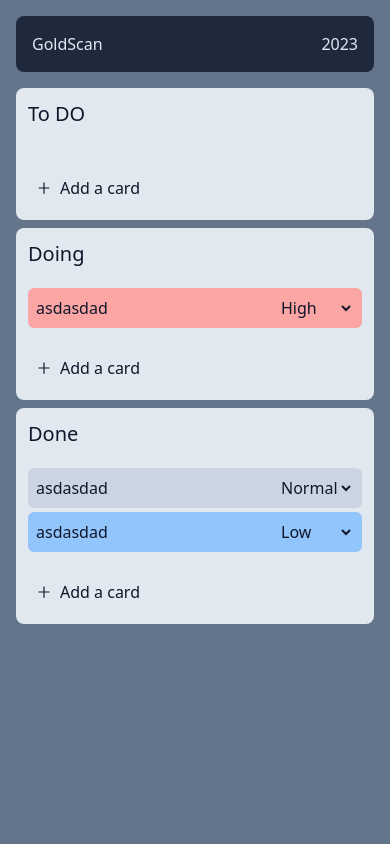
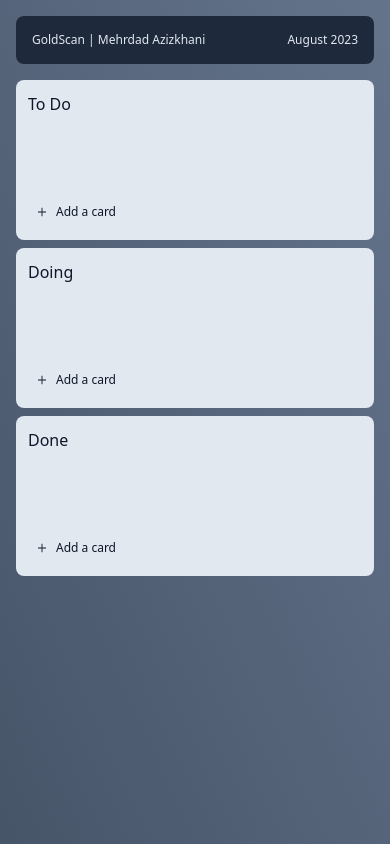
Before and after one commit to mehrdadazizkhani/GoldScan-Task, a React (Vite) app: page / in a window 390 px wide. Built offline with nearby package versions, Linux system fonts and the light colour scheme.

Commit message:
Add drag and drop functionality

```diff
--- a/src/App.jsx
+++ b/src/App.jsx
@@ -1,21 +1,22 @@
 import { useContext } from "react";
 import Column from "./components/Column";
 import { TaskContext } from "./context/TaskProvider";
+import NewTask from "./components/NewTask";
 
 function App() {
-  const { tasks } = useContext(TaskContext);
-
+  const { tasks, openModal } = useContext(TaskContext);
   return (
-    <main className="min-h-[100dvh] w-full flex-col gap-2 bg-slate-500 p-4">
-      <header className="container m-auto mb-4 flex justify-between rounded-lg bg-slate-800 p-4 text-slate-200">
-        <span>GoldScan</span>
-        <span>2023</span>
+    <main className="min-h-[100dvh] w-full flex-col gap-2 bg-gradient-to-bl from-slate-500 to-slate-600 p-4">
+      <header className="container m-auto mb-4 flex justify-between rounded-lg bg-slate-800 p-4 text-xs text-slate-200 lg:text-base">
+        <span>GoldScan | Mehrdad Azizkhani</span>
+        <span>August 2023</span>
       </header>
-      <section className="container m-auto flex w-full flex-col gap-2 md:flex-row">
-        <Column title="To DO" cards={tasks} stage="todo" />
-        <Column title="Doing" cards={tasks} stage="doing" />
-        <Column title="Done" cards={tasks} stage="done" />
+      <section className="container m-auto flex w-full flex-col gap-2 lg:flex-row">
+        <Column title="To Do" tasks={tasks} stage="todo" />
+        <Column title="Doing" tasks={tasks} stage="doing" />
+        <Column title="Done" tasks={tasks} stage="done" />
       </section>
+      {openModal.open && <NewTask stage={openModal.stage} />}
     </main>
   );
 }
--- a/src/components/Card.jsx
+++ b/src/components/Card.jsx
@@ -1,29 +1,102 @@
-import React from "react";
+import React, { useContext, useState } from "react";
+import { AiOutlineEdit, AiOutlineDelete, AiOutlineCheck } from "react-icons/ai";
+import { TaskContext } from "../context/TaskProvider";
 
 const Card = ({ data }) => {
+  const [tag, setTag] = useState(data.tag);
+  const [edit, setEdit] = useState(false);
+  const [input, setInput] = useState(data.task);
+  const { handleDelete, setDragOver } = useContext(TaskContext);
+  const [deleteAlert, setDeleteAlert] = useState(false);
+
+  const handleDeleteTask = () => {
+    handleDelete(data.id);
+    setDeleteAlert(false);
+  };
+
+  const handleOnDrag = (e) => {
+    e.dataTransfer.setData("id", data.id);
+    setDragOver(true);
+  };
+
   return (
     <div
-      draggable
-      className={`${
-        data.tag === "low"
-          ? "bg-blue-300"
-          : data.tag === "high"
-          ? " bg-red-300"
-          : " bg-slate-300"
-      } flex w-full cursor-pointer justify-between rounded-md p-2`}
+      onDragStart={handleOnDrag}
+      onDragEnd={() => setDragOver(false)}
+      draggable={edit ? false : true}
+      className={`relative flex w-full cursor-pointer justify-between overflow-hidden rounded-md bg-slate-300 py-1 text-xs md:text-sm lg:text-base`}
     >
-      <p>{data.task}</p>
-      <select className="bg-transparent">
-        <option selected={data.tag === "low"} value="low">
-          Low
-        </option>
-        <option selected={data.tag === "normal"} value="normal">
-          Normal
-        </option>
-        <option selected={data.tag === "high"} value="high">
-          High
-        </option>
-      </select>
+      {deleteAlert && (
+        <div className="fixed left-0 top-0 z-[500] flex h-[100dvh] w-full items-center justify-center  bg-slate-800/10 p-10 backdrop-blur-sm">
+          <div className="flex w-full flex-col items-center justify-center gap-5 rounded-lg bg-slate-900 p-5 text-slate-300 md:w-96">
+            <p>Are you sure you want to delete this task?</p>
+            <div className="flex w-full gap-1">
+              <button
+                onClick={handleDeleteTask}
+                className="flex w-full items-center justify-center gap-1 rounded-md bg-slate-800 p-2 transition-all duration-300 hover:bg-blue-800"
+              >
+                Delete
+              </button>
+              <button
+                onClick={() => setDeleteAlert(false)}
+                className="flex w-full items-center justify-center gap-1 rounded-md bg-slate-800 p-2 transition-all duration-300 hover:bg-red-800"
+              >
+                Cancel
+              </button>
+            </div>
+          </div>
+        </div>
+      )}
+      <div className="w-1/2 pl-4 2xl:w-2/3">
+        {edit ? (
+          <input
+            autoFocus
+            type="text"
+            value={input}
+            onChange={(e) => setInput(e.target.value)}
+            className="w-full truncate bg-transparent px-4 py-2"
+          />
+        ) : (
+          <p className="w-full truncate px-4 py-2">{input}</p>
+        )}
+      </div>
+      <div className="flex w-1/2 items-center justify-end gap-1 p-1 2xl:w-1/3">
+        <select
+          value={tag}
+          className="bg-transparent text-xs"
+          onChange={(e) => setTag(e.target.value)}
+        >
+          <option value="low">Low</option>
+          <option value="normal">Normal</option>
+          <option value="high">High</option>
+        </select>
+        <div
+          className={`flex aspect-square h-full items-center justify-center rounded-full ${
+            edit ? "bg-green-700 text-slate-300" : "bg-transparent/10"
+          }`}
+        >
+          {edit ? (
+            <AiOutlineCheck onClick={() => setEdit(false)} />
+          ) : (
+            <AiOutlineEdit onClick={() => setEdit(true)} />
+          )}
+        </div>
+        <div
+          onClick={() => setDeleteAlert(true)}
+          className="flex aspect-square h-full items-center justify-center rounded-full bg-transparent/10"
+        >
+          <AiOutlineDelete />
+        </div>
+      </div>
+      <div
+        className={`${
+          data.tag === "low"
+            ? "bg-blue-300"
+            : data.tag === "high"
+            ? " bg-red-300"
+            : " bg-slate-400"
+        } absolute bottom-0 left-0 h-full w-2`}
+      ></div>
     </div>
   );
 };
--- a/src/components/Column.jsx
+++ b/src/components/Column.jsx
@@ -1,20 +1,45 @@
-import React from "react";
+import React, { useContext, useState } from "react";
 import { AiOutlinePlus } from "react-icons/ai";
 import Card from "./Card";
+import { TaskContext } from "../context/TaskProvider";
 
-const Column = ({ title, cards, stage }) => {
-  const cardsByStage = cards.filter((card) => card.stage === stage);
+const Column = ({ title, tasks, stage }) => {
+  const tasksByStage = tasks.filter((task) => task.stage === stage);
+  const { handleChangeStage, setOpenModal, dragOver, setDragOver } =
+    useContext(TaskContext);
+
+  const handleOnDrop = (e) => {
+    handleChangeStage(e.dataTransfer.getData("id"), stage);
+    setDragOver(false);
+  };
+
+  const handleOnDragOver = (e) => {
+    e.preventDefault();
+  };
 
   return (
-    <div className="flex h-fit w-full flex-col justify-between gap-5 rounded-lg bg-slate-200 p-3 text-slate-900">
-      <h2 className="text-xl font-medium">{title}</h2>
-      <div className="flex flex-col gap-1">
-        {cardsByStage.map((card) => (
+    <div
+      name={stage}
+      className="flex h-fit w-full flex-col justify-between gap-5 rounded-lg bg-slate-200 p-3 text-slate-900 lg:w-1/3"
+    >
+      <h2 className="text-base font-medium lg:text-xl">{title}</h2>
+      <div
+        onDrop={handleOnDrop}
+        onDragOver={handleOnDragOver}
+        className="relative flex min-h-[40px] w-full flex-col gap-1 p-2 lg:min-h-[50px]"
+      >
+        {dragOver && (
+          <div className="absolute left-0 top-0 h-full w-full animate-pulse rounded-lg border border-dashed border-green-700"></div>
+        )}
+        {tasksByStage.map((card) => (
           <Card key={card.id} data={card} />
         ))}
       </div>
-      <div className="flex cursor-pointer items-center gap-2 rounded-md p-2 transition-all duration-300 hover:bg-slate-300">
-        <AiOutlinePlus />
+      <div
+        onClick={() => setOpenModal({ open: true, stage: stage })}
+        className="group flex cursor-pointer items-center gap-2 rounded-md p-2 text-xs transition-all duration-300 hover:bg-slate-300 md:text-sm lg:text-base"
+      >
+        <AiOutlinePlus className="transition-all duration-300 group-hover:rotate-90" />
         Add a card
       </div>
     </div>
--- /dev/null
+++ b/src/components/NewTask.jsx
@@ -0,0 +1,66 @@
+import React, { useContext, useState } from "react";
+import { TaskContext } from "../context/TaskProvider";
+
+const NewTask = ({ stage }) => {
+  const { setOpenModal, handleAdd } = useContext(TaskContext);
+  const [tag, setTag] = useState("normal");
+  const [task, setTask] = useState("");
+
+  const handleAddTask = () => {
+    const now = new Date();
+    let id = now.getFullYear().toString();
+    id += (now.getMonth < 9 ? "0" : "") + now.getMonth().toString();
+    id += (now.getDate < 10 ? "0" : "") + now.getDate().toString();
+    id += (now.getDate < 24 ? "0" : "") + now.getHours().toString();
+    id += (now.getDate < 60 ? "0" : "") + now.getMinutes().toString();
+    id += (now.getDate < 60 ? "0" : "") + now.getSeconds().toString();
+    id += (now.getDate < 1000 ? "0" : "") + now.getMilliseconds().toString();
+    if (task) {
+      handleAdd({ id: id, stage: stage, task: task, tag: tag });
+      setOpenModal({ ...setOpenModal, open: false });
+    }
+  };
+
+  return (
+    <section
+      className={`absolute left-0 top-0 flex h-[100dvh] w-full items-center justify-center bg-slate-800/10 p-10 backdrop-blur-sm`}
+    >
+      <div className="flex w-full flex-col gap-2 rounded-lg bg-slate-900 p-5 text-slate-300 md:w-96">
+        <span> New Task</span>
+        <input
+          onChange={(e) => setTask(e.target.value)}
+          value={task}
+          id="task"
+          type="text"
+          placeholder="write a task"
+          className="w-full rounded-md bg-slate-700 p-2"
+        />
+        <select
+          defaultValue="normal"
+          onChange={(e) => setTag(e.target.value)}
+          className="rounded-md bg-slate-700 p-2"
+        >
+          <option value="low">Low</option>
+          <option value="normal">Normal</option>
+          <option value="high">High</option>
+        </select>
+        <div className="flex w-full gap-1">
+          <button
+            onClick={handleAddTask}
+            className="flex w-full items-center justify-center gap-1 rounded-md bg-slate-800 p-2 transition-all duration-300 hover:bg-blue-800"
+          >
+            Add
+          </button>
+          <button
+            onClick={() => setOpenModal({ ...setOpenModal, open: false })}
+            className="flex w-full items-center justify-center gap-1 rounded-md bg-slate-800 p-2 transition-all duration-300 hover:bg-red-800"
+          >
+            Cancel
+          </button>
+        </div>
+      </div>
+    </section>
+  );
+};
+
+export default NewTask;
--- a/src/context/TaskProvider.jsx
+++ b/src/context/TaskProvider.jsx
@@ -1,16 +1,51 @@
+import { stringify } from "postcss";
 import React, { createContext, useState } from "react";
 
 export const TaskContext = createContext();
 
 const TaskProvider = ({ children }) => {
-  const [tasks, setTasks] = useState([
-    { id: 56565, stage: "doing", task: "asdasdad", tag: "high" },
-    { id: 56564, stage: "done", task: "asdasdad", tag: "normal" },
-    { id: 56563, stage: "done", task: "asdasdad", tag: "low" },
-  ]);
+  const [tasks, setTasks] = useState(
+    localStorage.getItem("tasks")
+      ? JSON.parse(localStorage.getItem("tasks"))
+      : [],
+  );
+  const [openModal, setOpenModal] = useState({ open: false, stage: "todo" });
+  const [dragOver, setDragOver] = useState(false);
+
+  const handleAdd = (task) => {
+    tasks.push(task);
+    localStorage.setItem("tasks", JSON.stringify(tasks));
+  };
+
+  const handleDelete = (id) => {
+    const updatedTasks = tasks.filter((task) => !task.id === id);
+    setTasks(updatedTasks);
+    localStorage.setItem("tasks", JSON.stringify(tasks));
+  };
+
+  const handleChangeStage = (id, stage) => {
+    const updatedTasks = tasks.map((task) =>
+      task.id === id ? { ...task, stage: stage } : task,
+    );
+    setTasks(updatedTasks);
+    localStorage.setItem("tasks", JSON.stringify(updatedTasks));
+  };
 
   return (
-    <TaskContext.Provider value={{ tasks }}>{children}</TaskContext.Provider>
+    <TaskContext.Provider
+      value={{
+        tasks,
+        openModal,
+        dragOver,
+        setOpenModal,
+        handleAdd,
+        handleDelete,
+        handleChangeStage,
+        setDragOver,
+      }}
+    >
+      {children}
+    </TaskContext.Provider>
   );
 };
 
```
